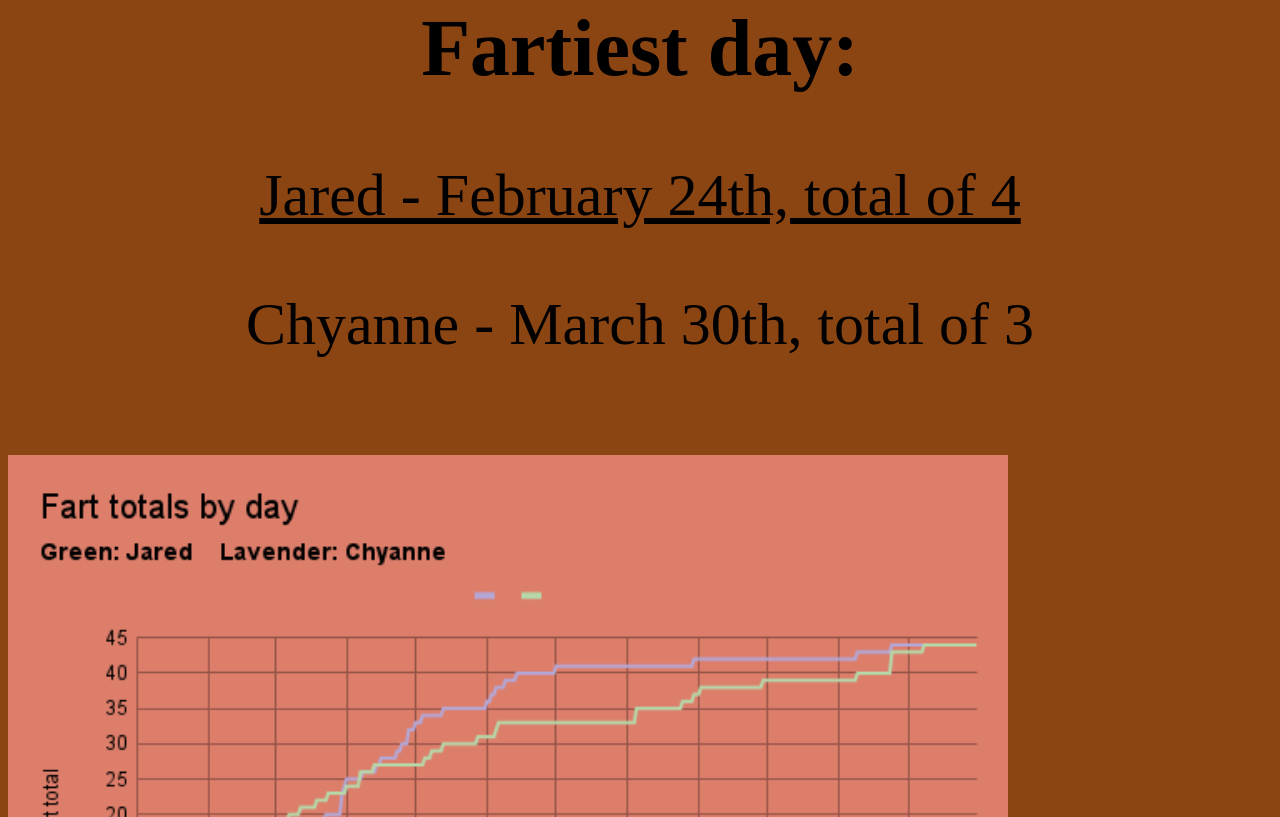
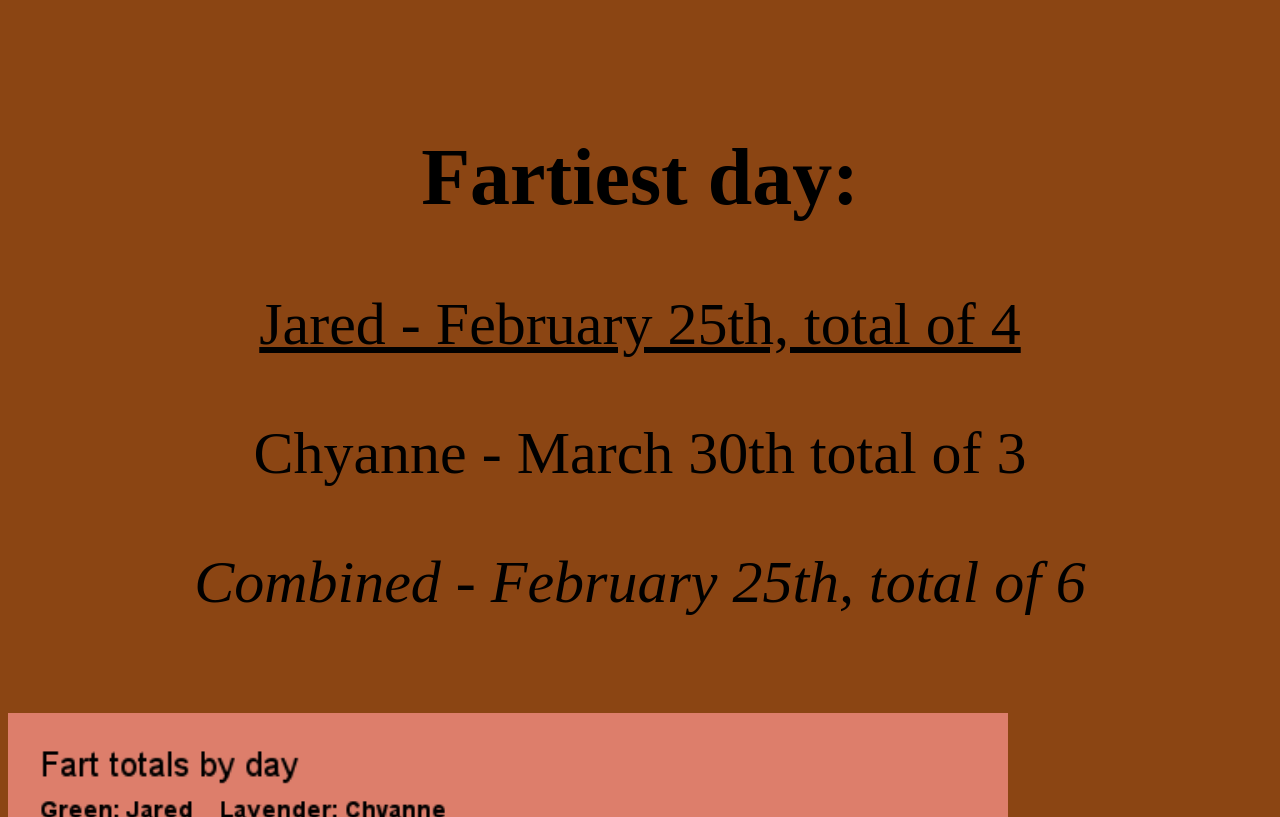
Before and after one commit to crunchylemon12/fart, a plain HTML site: page index.html in a window 1280 px wide. Shown: the part 2991-3808 px from the top of the page. Drawn offline with Linux system fonts and the light colour scheme; no server answers.

Commit message:
Update index.html

```diff
--- a/index.html
+++ b/index.html
@@ -50,7 +50,7 @@ p {text-align: center; font-size: 60px;}
 <p>Jared - January, total of 14</p>
 </u>
 <p>Chyanne - March, total of 13</p>
-
+<p><i>Combined - Janruary, total of 18</i></p>
 <br>
 <br>
 
@@ -68,10 +68,10 @@ p {text-align: center; font-size: 60px;}
 
 <h2>Fartiest day:</h2>
 <u>
-<p>Jared - February 24th, total of 4</p>
+<p>Jared - February 25th, total of 4</p>
 </u>
-<p>Chyanne - March 30th, total of 3</p>
-
+<p>Chyanne - March 30th total of 3</p>
+<p><i>Combined - February 25th, total of 6</i></p>
 <br>
 <br>
 <img src="fart_totals.png" style="width:1000px;">
```
